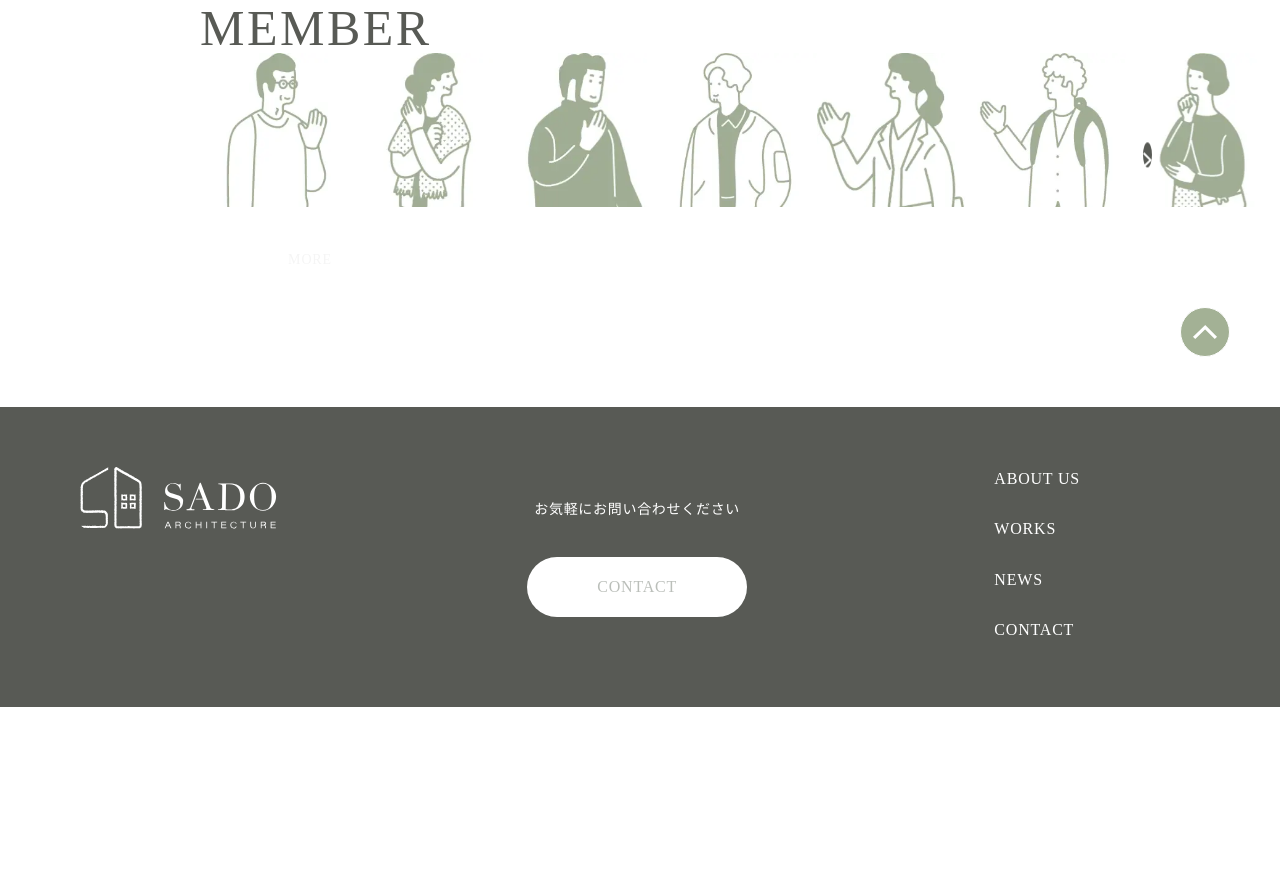
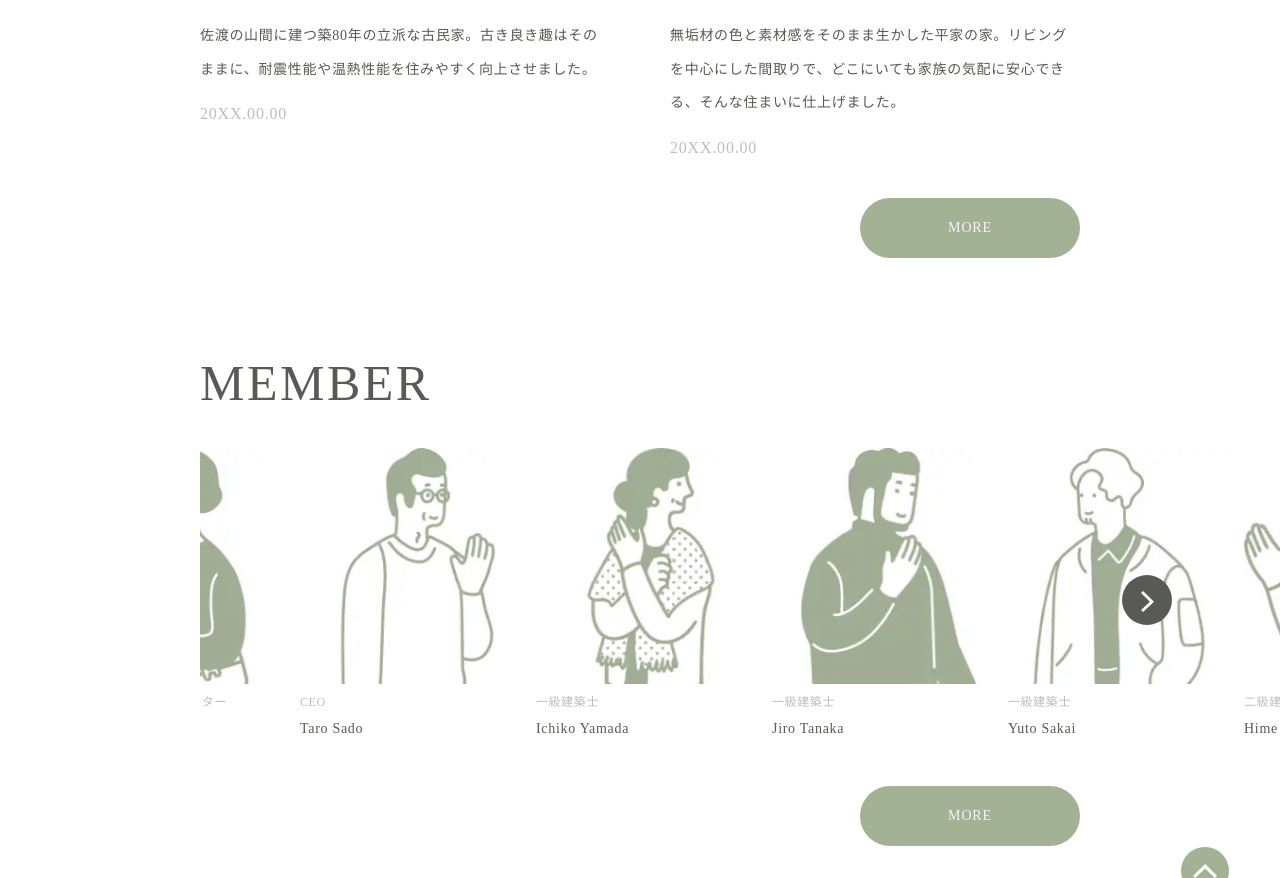
Before and after one commit to YasuOhki/web-site-advanced-training, a plain HTML site: page index.html in a window 1280 px wide. Shown: the part 1922-2800 px from the top of the page. Before the commit the page ends 2629 px from the top, so only its background shows below. Drawn offline with Linux system fonts and the light colour scheme; files whose address does not match are found by name.

Commit message:
first-view以降のデザインを修正、swiperを導入

```diff
--- a/asset/css/common.scss
+++ b/asset/css/common.scss
@@ -99,9 +99,13 @@
     color: $black;
 }
 .c-more-info__btn {
+	display: flex;
+	justify-content: center;
+	align-items: center;
 	width: 220px;
 	height: 60px;
-	color: $green;
+	color: $white;
+	background-color: $green;
 	margin-top: 40px;
 	text-align: center;
 	border-radius: 30px;
@@ -119,7 +123,8 @@
 .c-more-info__btn-pc {
 	width: 220px;
 	height: 60px;
-	color: $green;
+	color: $white;
+	background-color: $green;
 	margin-top: 40px;
 	text-align: center;
 	border-radius: 30px;
--- a/asset/css/home.scss
+++ b/asset/css/home.scss
@@ -19,6 +19,7 @@
     align-items: center;
 }
 .c-first-view__title-jp {
+    font-family: $fontCormorantGaramond;
     font-size: 30px;
     line-height: 1.7;
     letter-spacing: 0.05em;
@@ -26,8 +27,10 @@
 }
 .c-first-view__title {
     display: inline-block;
-    font-size: 80px;
-    line-height: 1.25;
+    font-family: $fontCormorantGaramond;
+    font-size: 100px;
+    font-weight: 500;
+    line-height: 1;
     letter-spacing: 0.05em;
     color: $black;
 }
@@ -39,18 +42,24 @@
     }
 }
 .c-first-view__KV {
-    margin-top: 46px;
+    margin-top: 60px;
+    width: 100%;
+    height: auto;
 }
 /* ------------------ about ------------------ */
 .l-about {
 	display: flex;
 }
 .c-about__inner {
+    width: 50%;
     display: flex;
     flex-direction: column;
+    padding: 0 80px 0 200px;
 }
 .c-about__image {
     width: 50%;
+    height: auto;
+    max-width: 800px;
 
     @media (max-width: 1199px) {
         width: 40%;
@@ -60,6 +69,9 @@
     }
 }
 .c-about__more-info-pc {
+    display: flex;
+    justify-content: center;
+    align-items: center;
 
     @media (max-width: 767px) {
         display: none;
@@ -120,6 +132,12 @@
     letter-spacing: 0.05em;
     color: $gray;
 }
+.c-works-more-info__btn-wrapper {
+    width: 100%;
+    display: flex;
+    justify-content: right;
+    align-items: center;
+}
 /* ------------------ member ------------------ */
 .l-member {
     margin-bottom: 100px;
@@ -129,27 +147,49 @@
     flex-direction: column;
     position: relative;
 }
-.c-member-image__list {
-    display: flex;
-    flex-wrap: nowrap;
-    margin-right: -200px;
+.c-member__list {
+    margin: 40px -200px 0 0;
+    overflow: hidden;
 
     @media (max-width: 767px) {
         margin-right: -35px;
     }
 }
-.c-member-image__item {
-    height: auto;
-    max-width: 236px;
-    max-height: 236px;
+.c-member__item {
+    display: flex;
+    flex-direction: column;
+    flex: 0 0 236px;
+}
+.c-member__item-image {
+    width: 236px;
+    height: 236px;
+}
+.c-member__item-title {
+    margin-top: 8px;
+    font-size: 12px;
+    line-height: 1.7;
+    letter-spacing: 0.05em;
+    color: $gray;
+}
+.c-member__item-name {
+    font-size: 14px;
+    line-height: 2.4;
+    letter-spacing: 0.05em;
+    color: $black;
 }
 .c-member__next-btn {
     position: absolute;
     top: 50%;
     right: 10%;
-    transform: translateY(-50%);
+    display: flex;
+    justify-content: center;
+    align-items: center;
+    width: 50px;
+    height: 50px;
     border-radius: 50%;
     background-color: $black;
+    z-index: 10;
+    cursor: pointer;
 }
 .c-member__next-link {
     color: $white;
--- a/index.html
+++ b/index.html
@@ -3,7 +3,7 @@
 <head>
     <meta charset="UTF-8">
     <meta name="viewport" content="width=device-width, initial-scale=1.0">
-    <title>佐渡建築設計スタジオ</title>
+    <title>training_佐渡建築設計スタジオ</title>
     <link rel="stylesheet" href="asset/css/swiper.css">
     <link rel="stylesheet" href="asset/css/common.css">
     <link rel="stylesheet" href="asset/css/home.css">
@@ -92,7 +92,7 @@
 
         <!-- about -->
         <section class="l-section l-about">
-            <div class="c-section__inner c-about__inner">
+            <div class="c-about__inner">
                 <div class="c-section-title c-about__title">ABOUT US</div>
                 <div class="c-section-content c-about__content">
                     日本では昔から安らぎと温かみのある木組みの家が愛されてきました。
@@ -100,9 +100,11 @@
                     その魅力を最大限に引き出すために、私たちは、選りすぐりの自然素材のみを使用します。
                     長く愛される、美しい木組の家を建てることが、私たち佐渡建築設計スタジオの仕事です。
                 </div>
-                <div class="c-more-info__btn-pc c-about__more-info-pc">
-                    <a href="#" class="c-about__more-info-link">MORE</a>
-                </div>
+                <a href="#" class="c-more-info__btn-pc c-about__more-info-pc">
+                    <div class="c-more-info__btn-pc-text">
+                        MORE
+                    </div>
+                </a>
             </div>
             <div class="c-about__image">
                 <picture>
@@ -124,7 +126,7 @@
                     <div class="c-works__list">
                         <div class="c-works__item">
                             <div class="c-works__item-image">
-                                <img src="asset/media/images/home/home_works01.webp" alt="木組みの家のイラスト">
+                                <img src="asset/media/images/home/work01.webp" alt="木組みの家のイラスト">
                             </div>
                             <div class="c-works__item-title">古民家再生工事</div>
                             <div class="c-works__item-detail">
@@ -134,7 +136,7 @@
                         </div>
                         <div class="c-works__item">
                             <div class="c-works__item-image">
-                                <img src="asset/media/images/home/home_works01.webp" alt="木組みの家のイラスト">
+                                <img src="asset/media/images/home/work02.webp" alt="木組みの家のイラスト">
                             </div>
                             <div class="c-works__item-title">新築戸建</div>
                             <div class="c-works__item-detail">
@@ -144,8 +146,10 @@
                         </div>
                     </div>
                 </div>
-                <div class="c-more-info__btn">
-                    <a href="#" class="c-works__more-info-link">MORE</a>
+                <div class="c-works-more-info__btn-wrapper">
+                    <div class="c-more-info__btn">
+                        <a href="#" class="c-works__more-info-link">MORE</a>
+                    </div>
                 </div>
             </div>
         </section>
@@ -154,64 +158,82 @@
         <section class="l-section l-member">
             <div class="c-section__inner c-member__inner">
                 <div class="c-section-title c-member__title">MEMBER</div>
-                <div class="c-member-image__list">
-                    <div class="c-member-image__item">
-                        <picture>
+                <div class="c-member__list swiper">
+                    <div class="swiper-wrapper">
+                        <div class="c-member__item swiper-slide">
+                        <picture class="c-member__item-image">
                             <source srcset="asset/media/images/home/member_Illust01@2x.webp" 2x>
                             <source srcset="asset/media/images/home/member_Illust01.webp" 1x>
                             <img src="asset/media/images/home/member_Illust01.webp" alt="メンバーのイラスト">
                         </picture>
+                        <div class="c-member__item-title">CEO</div>
+                        <div class="c-member__item-name">Taro Sado</div>
                     </div>
-                    <div class="c-member-image__item">
-                        <picture>
+                        <div class="c-member__item swiper-slide">
+                        <picture class="c-member__item-image">
                             <source srcset="asset/media/images/home/member_Illust02@2x.webp" 2x>
                             <source srcset="asset/media/images/home/member_Illust02.webp" 1x>
                             <img src="asset/media/images/home/member_Illust02.webp" alt="メンバーのイラスト">
                         </picture>
+                        <div class="c-member__item-title">一級建築士</div>
+                        <div class="c-member__item-name">Ichiko Yamada</div>
                     </div>
-                    <div class="c-member-image__item">
-                        <picture>
+                        <div class="c-member__item swiper-slide">
+                        <picture class="c-member__item-image">
                             <source srcset="asset/media/images/home/member_Illust03@2x.webp" 2x>
                             <source srcset="asset/media/images/home/member_Illust03.webp" 1x>
                             <img src="asset/media/images/home/member_Illust03.webp" alt="メンバーのイラスト">
                         </picture>
+                        <div class="c-member__item-title">一級建築士</div>
+                        <div class="c-member__item-name">Jiro Tanaka</div>
                     </div>
-                    <div class="c-member-image__item">
-                        <picture>
+                        <div class="c-member__item swiper-slide">
+                        <picture class="c-member__item-image">
                             <source srcset="asset/media/images/home/member_Illust04@2x.webp" 2x>
                             <source srcset="asset/media/images/home/member_Illust04.webp" 1x>
                             <img src="asset/media/images/home/member_Illust04.webp" alt="メンバーのイラスト">
                         </picture>
+                        <div class="c-member__item-title">一級建築士</div>
+                        <div class="c-member__item-name">Yuto Sakai</div>
                     </div>
-                    <div class="c-member-image__item">
-                        <picture>
+                        <div class="c-member__item swiper-slide">
+                        <picture class="c-member__item-image">
                             <source srcset="asset/media/images/home/member_Illust05@2x.webp" 2x>
                             <source srcset="asset/media/images/home/member_Illust05.webp" 1x>
                             <img src="asset/media/images/home/member_Illust05.webp" alt="メンバーのイラスト">
                         </picture>
+                        <div class="c-member__item-title">二級建築士</div>
+                        <div class="c-member__item-name">Hime Nakata</div>
                     </div>
-                    <div class="c-member-image__item">
-                        <picture>
+                        <div class="c-member__item swiper-slide">
+                        <picture class="c-member__item-image">
                             <source srcset="asset/media/images/home/member_Illust06@2x.webp" 2x>
                             <source srcset="asset/media/images/home/member_Illust06.webp" 1x>
                             <img src="asset/media/images/home/member_Illust06.webp" alt="メンバーのイラスト">
                         </picture>
+                        <div class="c-member__item-title">二級建築士</div>
+                        <div class="c-member__item-name">Ken Sato</div>
                     </div>
-                    <div class="c-member-image__item">
-                        <picture>
+                        <div class="c-member__item swiper-slide">
+                        <picture class="c-member__item-image">
                             <source srcset="asset/media/images/home/member_Illust07@2x.webp" 2x>
                             <source srcset="asset/media/images/home/member_Illust07.webp" 1x>
                             <img src="asset/media/images/home/member_Illust07.webp" alt="メンバーのイラスト">
                         </picture>
+                        <div class="c-member__item-title">インテリアコーディネーター</div>
+                        <div class="c-member__item-name">Hanako Yamamoto</div>
+                        </div>
                     </div>
-                    <div class="c-member__next-btn">
+                    <div class="c-member__next-btn swiper-button-next">
                         <a class="c-member__next-link" href="#">
-                            <img src="asset/media/images/common/arrow.svg" alt="次のメンバーを表示するボタン">
+                            <img src="asset/media/images/common/arrow.svg" width="13" height="13" alt="次のメンバーを表示するボタン">
                         </a>
                     </div>
                 </div>
-                <div class="c-more-info__btn">
-                    <a href="#" class="c-member__more-info-link">MORE</a>
+                <div class="c-works-more-info__btn-wrapper">
+                    <div class="c-more-info__btn">
+                        <a href="#" class="c-member__more-info-link">MORE</a>
+                    </div>
                 </div>
             </div>
         </section>
@@ -259,5 +281,25 @@
             </a>
         </div>
     </footer>
+    <script src="asset/js/swiper_bundle.min.js"></script>
+    <script>
+        // Swiperの初期化
+        const memberSwiper = new Swiper('.c-member__list', {
+            slidesPerView: 5,
+            spaceBetween: 0,
+            loop: true,
+            navigation: {
+                nextEl: '.swiper-button-next',
+            },
+            breakpoints: {
+                768: {
+                    slidesPerView: 5,
+                },
+                320: {
+                    slidesPerView: 3,
+                }
+            }
+        });
+    </script>
 </body>
 </html>
```
Also changed, not shown: asset/css/common.css, asset/css/home.css, asset/css/swiper.css, 2 other files.
